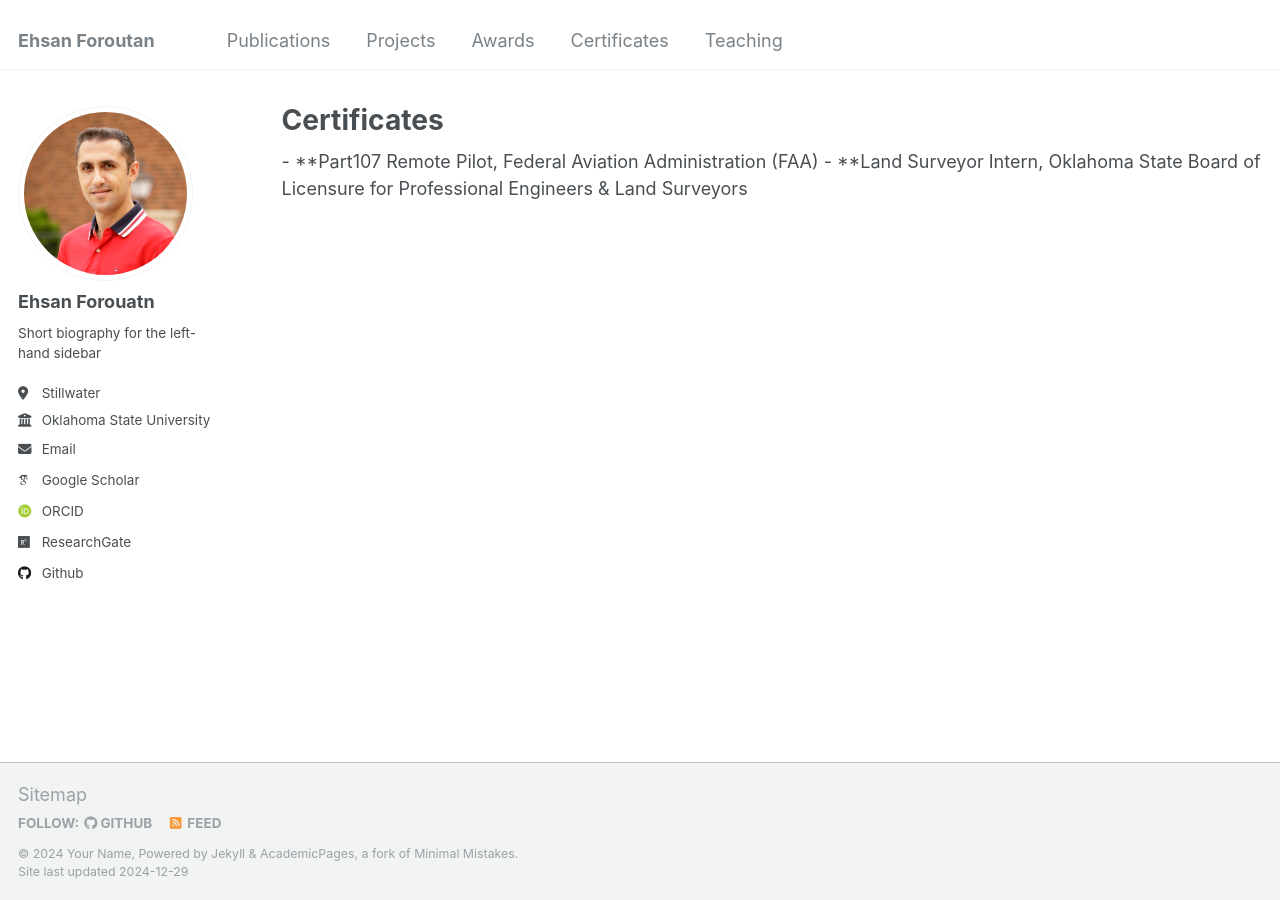
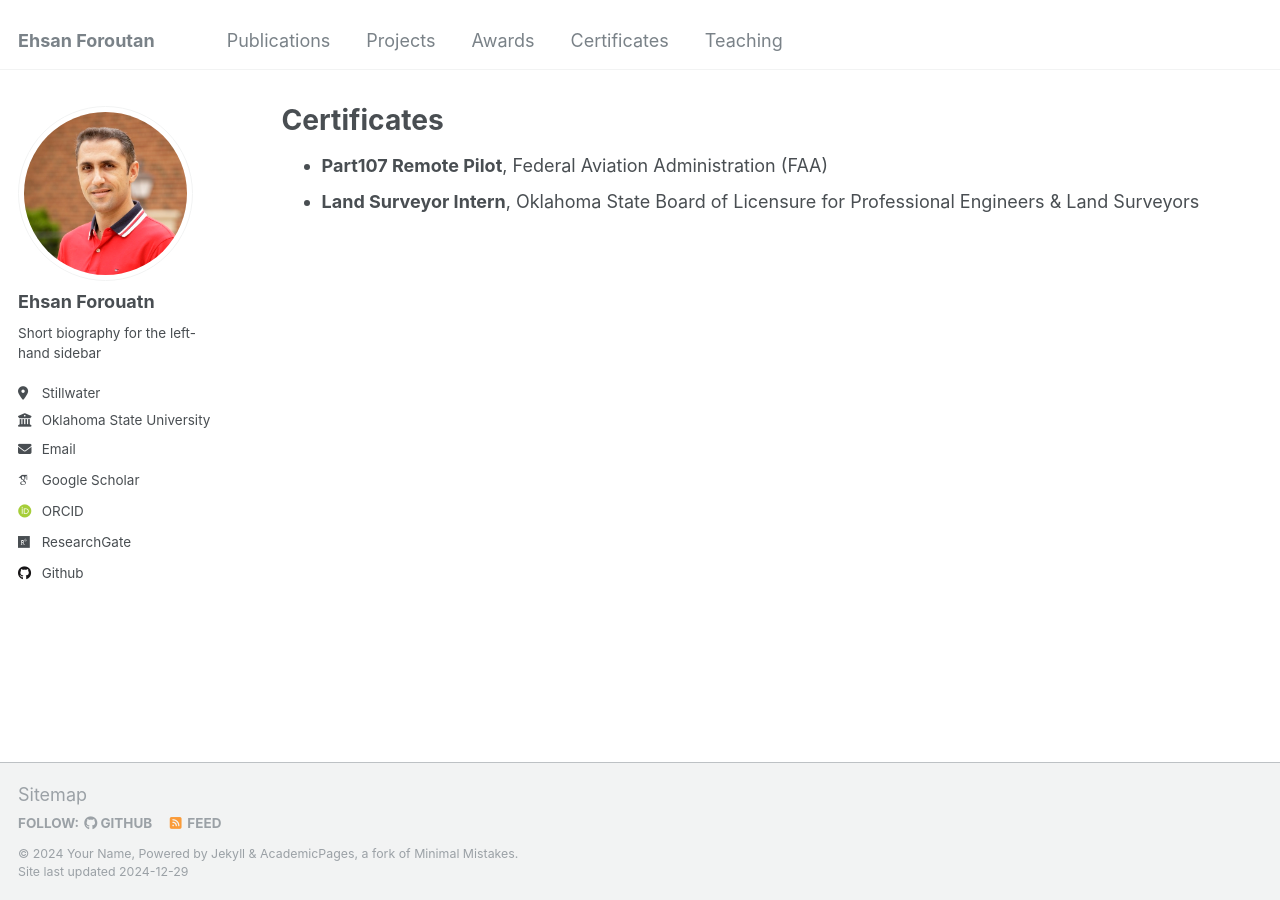
Before and after one commit to eforoutan/eforoutan.github.io, a Jekyll site: the page built from _pages/certificates.html, in a window 1280 px wide. Built offline with Jekyll 4.4.1, drawn with Linux system fonts in a browser that asks for light colours; some web fonts are replaced.

Commit message:
Update certificates.html

```diff
--- a/_pages/certificates.html
+++ b/_pages/certificates.html
@@ -4,8 +4,10 @@ title: "Certificates"
 permalink: /certificates/
 author_profile: true
 ---
-- **Part107 Remote Pilot, Federal Aviation Administration (FAA)
-- **Land Surveyor Intern, Oklahoma State Board of Licensure for Professional Engineers & Land Surveyors
+<ul>
+  <li><strong>Part107 Remote Pilot</strong>, Federal Aviation Administration (FAA)</li>
+  <li><strong>Land Surveyor Intern</strong>, Oklahoma State Board of Licensure for Professional Engineers & Land Surveyors</li>
+</ul>
 
 {% if site.talkmap_link == true %}
 
```
